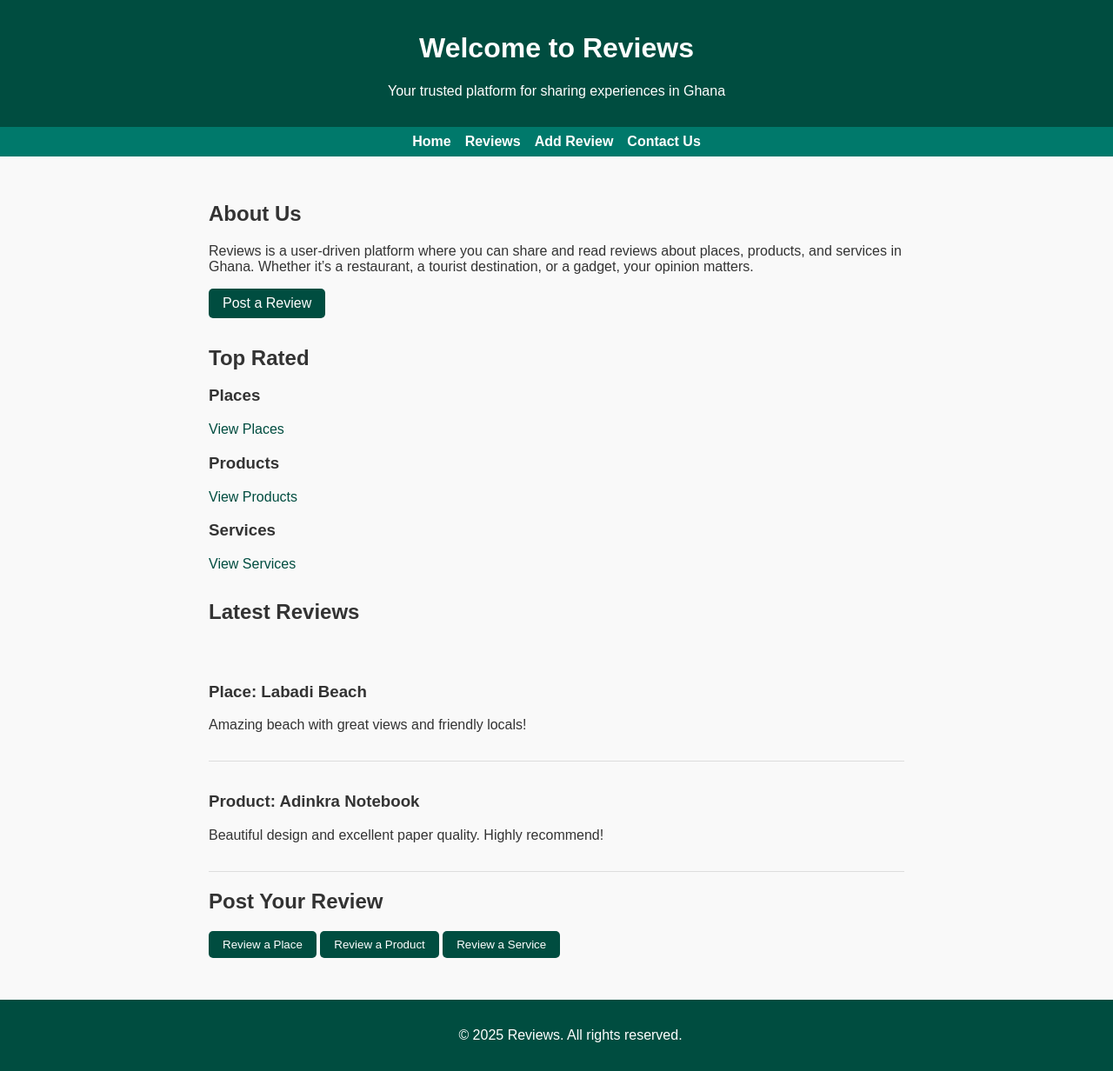
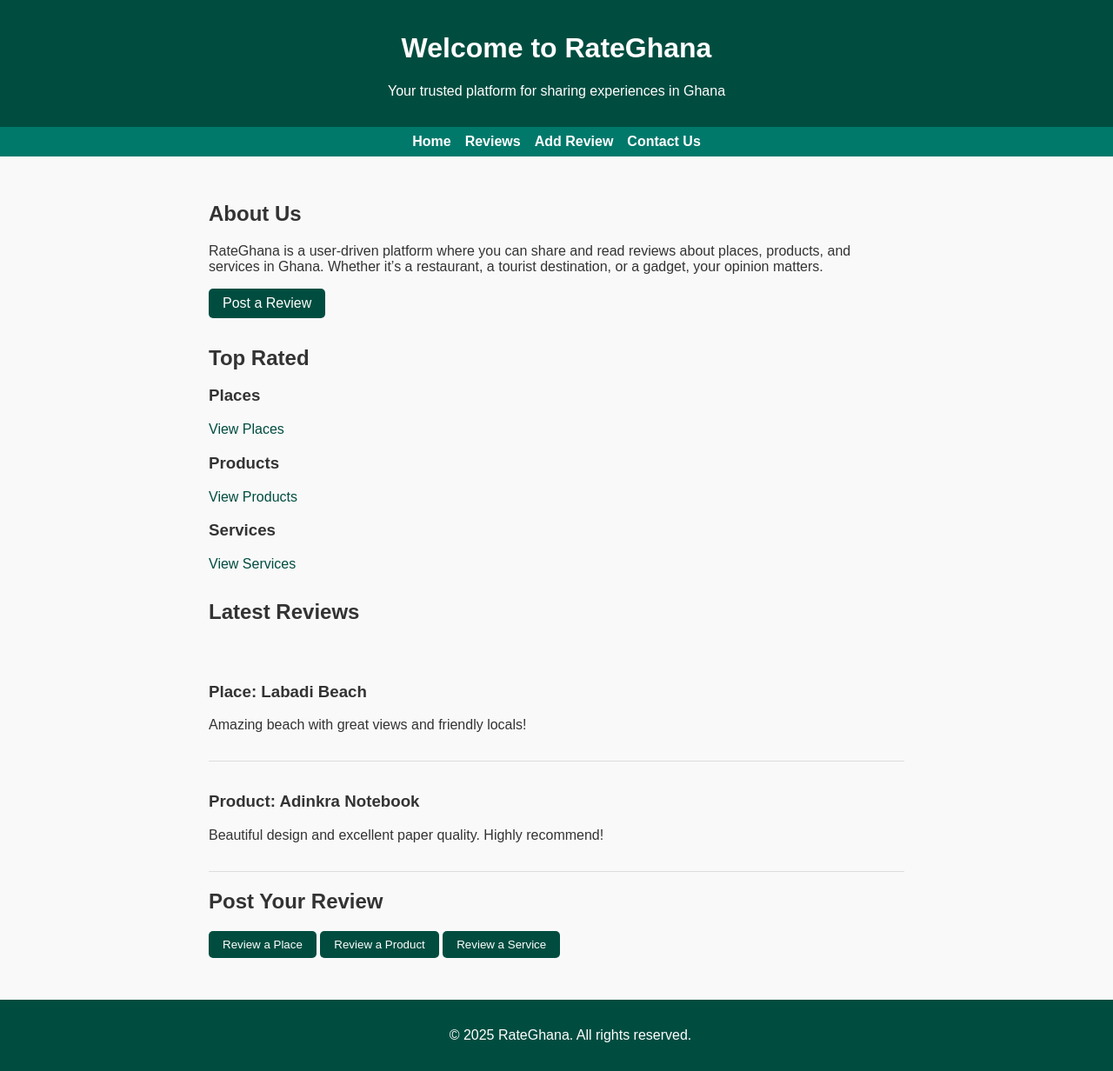
Before and after one commit to mrquarshie/Reviews, a plain HTML site: page index.html in a window 1280 px wide. Shown: the top 1232 px of the page at 87% size. Drawn offline with Linux system fonts and the light colour scheme.

Commit message:
name change

```diff
--- a/index.html
+++ b/index.html
@@ -3,7 +3,7 @@
 <head>
     <meta charset="UTF-8">
     <meta name="viewport" content="width=device-width, initial-scale=1.0">
-    <title>Reviews - Share Your Experiences</title>
+    <title>RateGhana - Share Your Experiences</title>
     <style>
         body {
             font-family: Arial, sans-serif;
@@ -94,7 +94,7 @@
 </head>
 <body>
     <header>
-        <h1>Welcome to Reviews</h1>
+        <h1>Welcome to RateGhana</h1>
         <p>Your trusted platform for sharing experiences in Ghana</p>
     </header>
     <nav>
@@ -106,7 +106,7 @@
     <main>
         <section id="about">
             <h2>About Us</h2>
-            <p>Reviews is a user-driven platform where you can share and read reviews about places, products, and services in Ghana. Whether it’s a restaurant, a tourist destination, or a gadget, your opinion matters.</p>
+            <p>RateGhana is a user-driven platform where you can share and read reviews about places, products, and services in Ghana. Whether it’s a restaurant, a tourist destination, or a gadget, your opinion matters.</p>
             <a class="btn" href="#add-review">Post a Review</a>
         </section>
         <section id="rankings" class="rank-section">
@@ -147,7 +147,7 @@
         </section>
     </main>
     <footer>
-        <p>&copy; 2025 Reviews. All rights reserved.</p>
+        <p>&copy; 2025 RateGhana. All rights reserved.</p>
     </footer>
 </body>
 </html>
```
